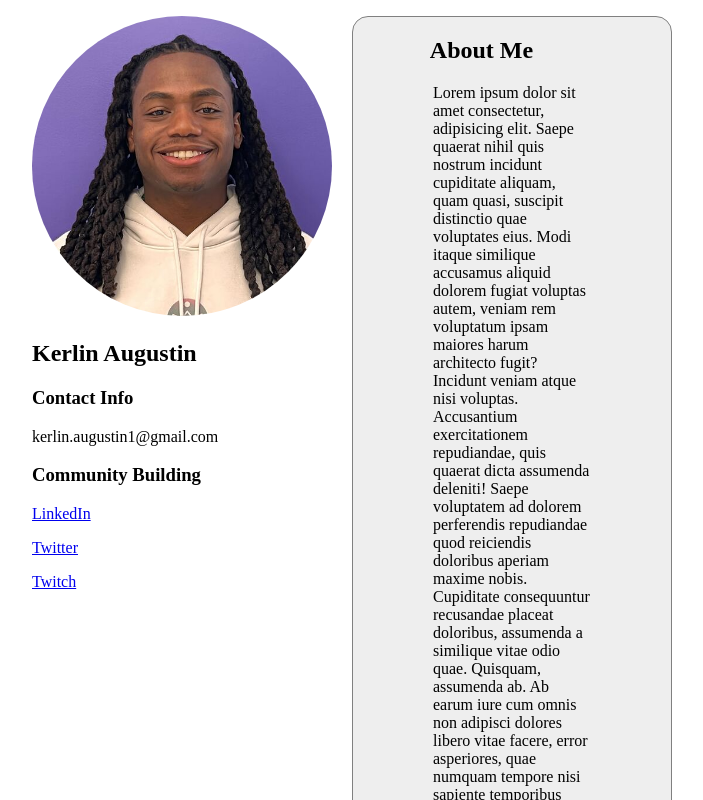
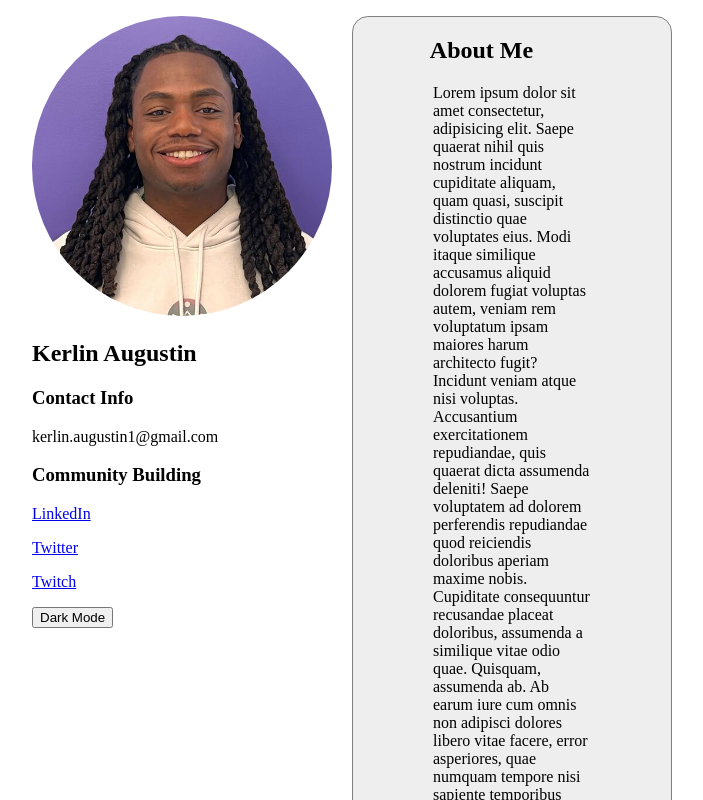
Before and after one commit to Kerlin-Augustin/mockPortfolio, a React (Vite) app: page / in a window 1280 px wide. Shown: the top 800 px of the page, without its empty margins (288-991 px from the left). Built offline with nearby package versions, Linux system fonts and the light colour scheme.

Commit message:
state for button

```diff
--- a/src/components/Contact.tsx
+++ b/src/components/Contact.tsx
@@ -1,12 +1,18 @@
 import { CSSProperties } from "react"
+import { useState } from 'react'
 
 function Contact() {
+
+  const [darkMode, setDarkMode] = useState(false)
+
+  const onClick = () => {
+    setDarkMode(prevMode => !prevMode)
+  }
 
   const styles: { [key: string]: CSSProperties } = {
     image: {
       borderRadius: "10em"
     }
-
   }
 
   return (
@@ -20,6 +26,7 @@ function Contact() {
         <p><a href="https://www.linkedin.com/in/kerlin-augustin/">LinkedIn</a></p>
         <p><a href="#">Twitter</a></p>
         <p><a href="#">Twitch</a></p>
+        <input onClick={onClick} type="button" value={darkMode ? "Light Mode" : "Dark Mode"} />
       </div>
     </>
   )
--- a/src/main.tsx
+++ b/src/main.tsx
@@ -4,6 +4,6 @@ import App from './App.tsx'
 
 createRoot(document.getElementById('root')!).render(
   <StrictMode>
-    <App />
+      <App />
   </StrictMode>,
 )
```
